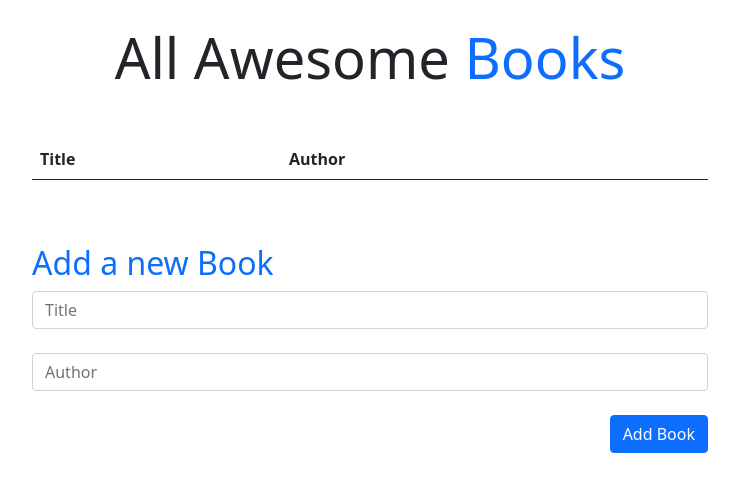
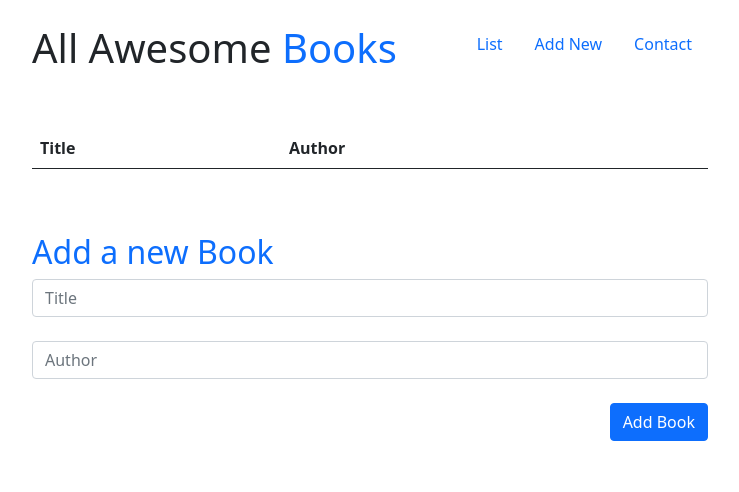
Before and after one commit to DanSam5K/Awesome-Books, a website: page index.html in a window 1280 px wide. Shown: the whole page, without its empty margins (270-1009 px from the left). Drawn offline with nearby package versions, Linux system fonts and the light colour scheme.

Commit message:
Add nav bar-section

```diff
--- a/index.html
+++ b/index.html
@@ -15,10 +15,24 @@
     <script src="./js/main.js" defer></script>
   </head>
   <body>
-    <div class="container my-4 max-width-700">
-      <h1 class="display-4 text-center">
+    <nav class="d-flex justify-content-between container my-4 max-width-700">
+      <h1 class="display-6 ">
         All Awesome <span class="text-primary">Books</span>
       </h1>
+      <ul class="nav justify-content-end">
+        <li class="nav-item">
+          <a class="nav-link active" aria-current="page" href="#">List</a>
+        </li>
+        <li class="nav-item">
+          <a class="nav-link" href="#">Add New</a>
+        </li>
+        <li class="nav-item">
+          <a class="nav-link" href="#">Contact</a>
+        </li>
+
+      </ul>
+    </nav>
+    <div class="container my-4 max-width-700">
 
       <table class="table table-striped mt-5">
         <thead>
```
